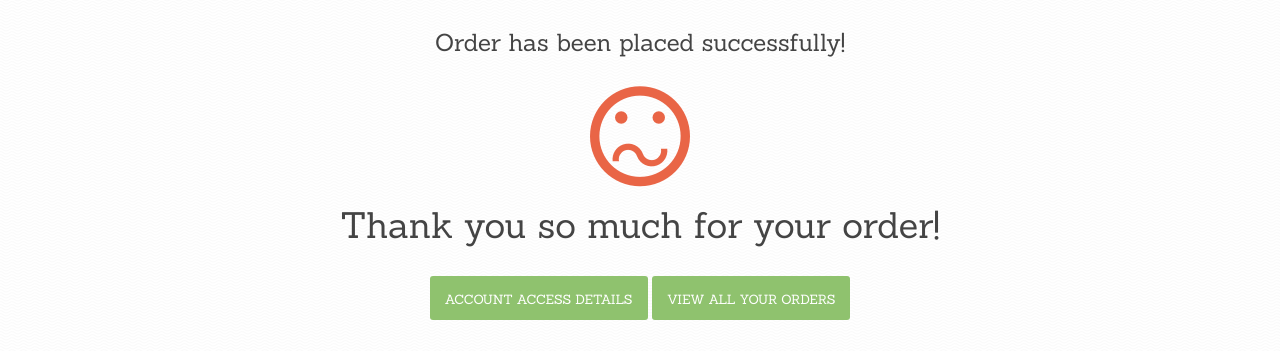
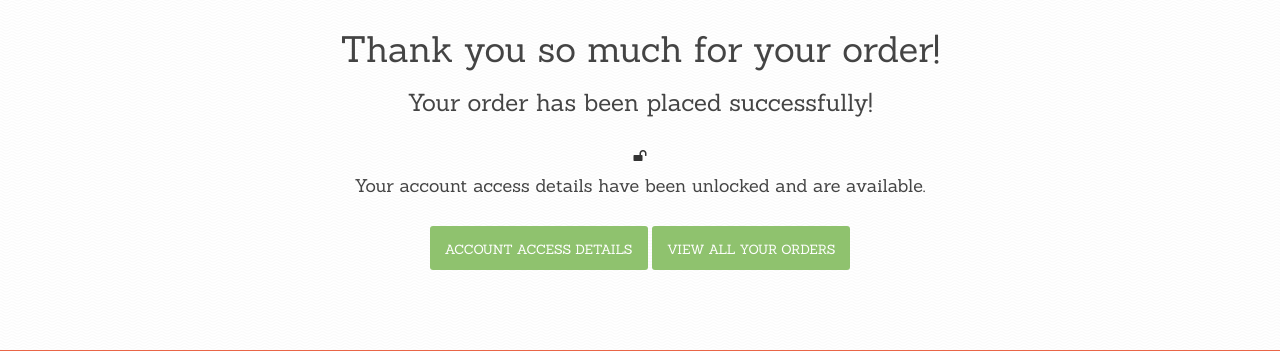
Before and after one commit to TomFinet/Royale-Accounts, a Django app: template source/cart/templates/cart/checkout_done.html in a window 1280 px wide. Shown: the part 236-587 px from the top of the page. Run offline with Django 3.2, Linux system fonts and the light colour scheme; the template is opened without the code that fills it: values that come from a table or form of the project are taken from there, others are empty; data comes from the database, SQL or seed files in the repository; some libraries are stand-ins or nearby versions.

Commit message:
Modified order done template and removed resend view

```diff
--- a/source/cart/templates/cart/checkout_done.html
+++ b/source/cart/templates/cart/checkout_done.html
@@ -27,13 +27,12 @@
 	        {% endfor %}
 	    </ul>
 	    {% endif %}
-		<h3>Order has been placed successfully!</h3>
+	    <h1>Thank you so much for your order!</h1>
+		<h3>Your order has been placed successfully!</h3>
 		<div class="space30"></div>
 		<div class="col-md-12 no-padding columns mb0">
-	    	<i class="icon-confused icon-404"></i>
-
-			<h1>Thank you so much for your order!</h1>
-
+	    	<i class="fa fa-unlock"></i>
+	        	<h4>Your account access details have been unlocked and are available.</h4>
 	        <div class="space30"></div>
         	<a class="btn btn-primary btn-lg btn-green uppercase" href="{{ order.get_absolute_url }}">Account Access Details</a>
         	<a class="btn btn-primary btn-lg btn-green uppercase" href="{% url 'orders:list' %}">View All Your Orders</a>
--- a/source/orders/templates/orders/order_list.html
+++ b/source/orders/templates/orders/order_list.html
@@ -103,7 +103,7 @@
   								</table>
 	  						</div>
 						</div>
-						<div class="space20"></div>
+						<div class="space40"></div>
 						{% endfor %}
 					</ul>
 					{% if is_paginated %}
```
